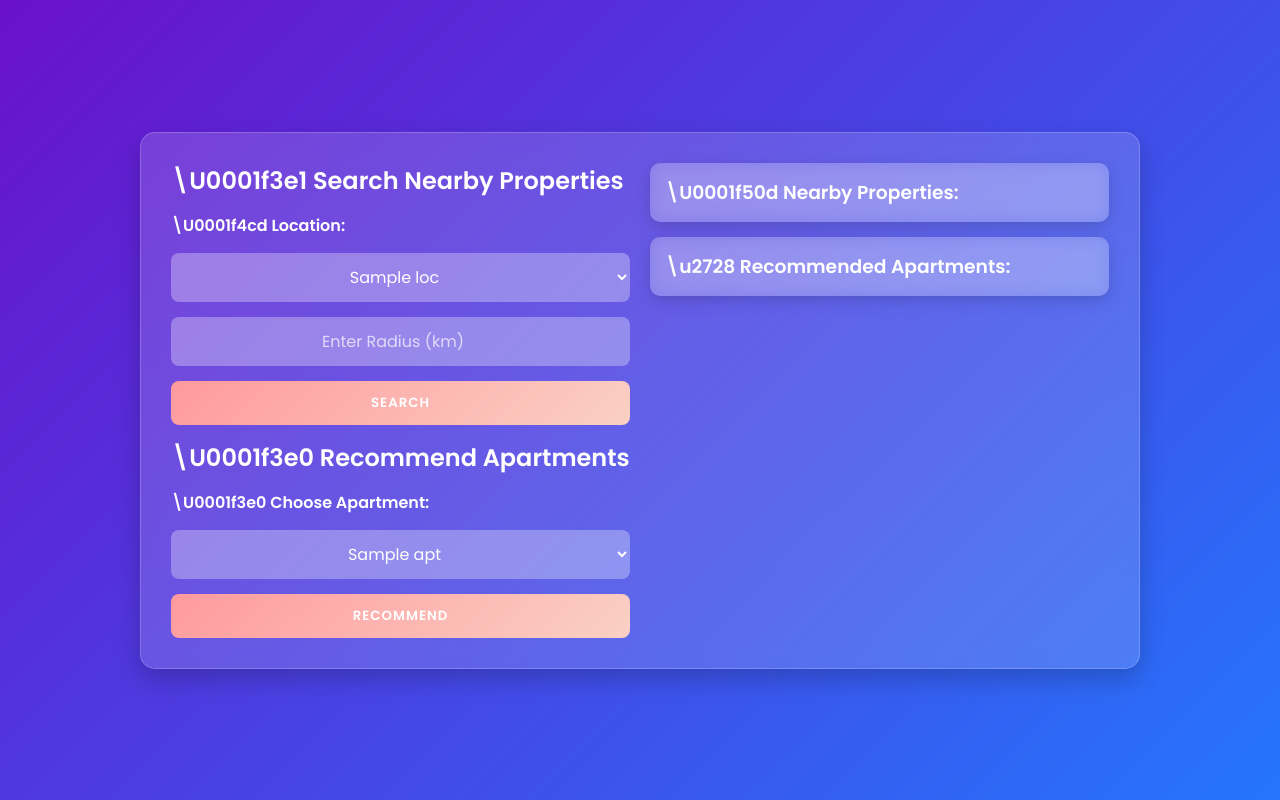
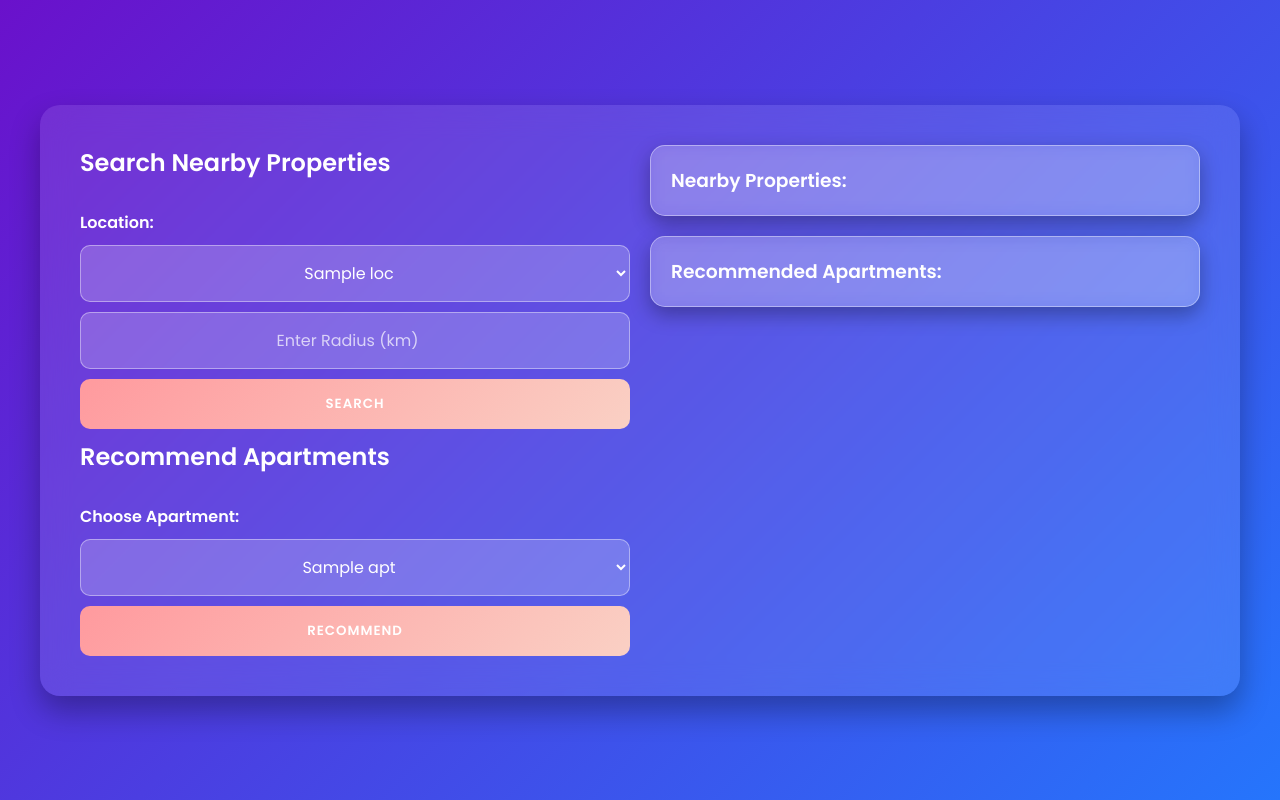
Before and after one commit to 2022BCD0052/Real-Estate-Project, a Flask app: template templates/aa.html in a window 1280 px wide. Run offline with Flask 3, Linux system fonts and the light colour scheme; the template is opened without the code that fills it: most values are stand-ins (such as "Sample title", 1, 10 or a date in 2020).

Commit message:
Update app.log for enhanced logging; improve HTML layout and styling for better user experience

```diff
--- a/templates/aa.html
+++ b/templates/aa.html
@@ -21,39 +21,45 @@
             align-items: center;
             min-height: 100vh;
             padding: 20px;
+            color: #fff;
         }
         .container {
-            width: 90%;
-            max-width: 1000px;
-            background: rgba(255, 255, 255, 0.15);
-            backdrop-filter: blur(10px);
-            padding: 30px;
-            border-radius: 15px;
-            box-shadow: 0 10px 25px rgba(0, 0, 0, 0.2);
-            color: white;
-            border: 1px solid rgba(255, 255, 255, 0.2);
+            width: 100%;
+            max-width: 1200px;
+            background: rgba(255, 255, 255, 0.1);
+            backdrop-filter: blur(15px);
+            padding: 40px;
+            border-radius: 20px;
+            box-shadow: 0 15px 30px rgba(0, 0, 0, 0.3);
             display: grid;
-            grid-template-columns: 1fr 1fr; /* Two equal columns */
+            grid-template-columns: 1fr 1fr;
             gap: 20px;
+            font-size: 16px;
         }
 
         /* Left Column: Inputs */
         .input-container {
             display: flex;
             flex-direction: column;
-            gap: 15px;
+            gap: 10px;
+        }
+        h2 {
+            font-size: 1.5rem;
+            margin-bottom: 20px;
+            font-weight: 600;
+            color: #fff;
         }
         label {
             font-weight: bold;
         }
         select, input {
             width: 100%;
-            padding: 12px;
+            padding: 15px;
             font-size: 16px;
-            border-radius: 8px;
-            border: none;
-            background: rgba(255, 255, 255, 0.3);
-            color: white;
+            border-radius: 10px;
+            border: 1px solid rgba(255, 255, 255, 0.4);
+            background: rgba(255, 255, 255, 0.2);
+            color: #fff;
             text-align: center;
         }
         input::placeholder {
@@ -63,8 +69,8 @@
             background: linear-gradient(135deg, #ff9a9e, #fad0c4);
             color: white;
             font-weight: bold;
-            padding: 12px;
-            border-radius: 8px;
+            padding: 15px;
+            border-radius: 10px;
             border: none;
             cursor: pointer;
             transition: 0.3s;
@@ -80,35 +86,39 @@
         .output-container {
             display: flex;
             flex-direction: column;
-            gap: 15px;
+            gap: 20px;
         }
         .results, .recommendations {
-            padding: 15px;
+            padding: 20px;
             background: rgba(255, 255, 255, 0.2);
             backdrop-filter: blur(8px);
-            border-radius: 10px;
-            box-shadow: 0 5px 15px rgba(0, 0, 0, 0.15);
+            border-radius: 15px;
+            box-shadow: 0 8px 20px rgba(0, 0, 0, 0.3);
             text-align: left;
-            max-height: 250px; /* Fixed height */
-            overflow-y: auto; /* Scroll if content overflows */
+            max-height: 300px;
+            overflow-y: auto;
+            border: 1px solid rgba(255, 255, 255, 0.4);
         }
         ul {
             list-style: none;
             padding: 0;
         }
         ul li {
-            background: rgba(255, 255, 255, 0.3);
+            background: rgba(255, 255, 255, 0.4);
             padding: 12px;
             border-radius: 6px;
             box-shadow: 0 2px 5px rgba(0, 0, 0, 0.1);
-            color: white;
-            margin-bottom: 5px;
+            color: #fff;
+            margin-bottom: 10px;
         }
 
         /* Responsive Design */
         @media (max-width: 768px) {
             .container {
-                grid-template-columns: 1fr; /* Single column on small screens */
+                grid-template-columns: 1fr;
+            }
+            .input-container {
+                gap: 15px;
             }
         }
     </style>
@@ -118,8 +128,8 @@
     <div class="container">
         <!-- Left Column: Inputs -->
         <div class="input-container">
-            <h2>\U0001f3e1 Search Nearby Properties</h2>
-            <label for="location">\U0001f4cd Location:</label>
+            <h2> Search Nearby Properties</h2>
+            <label for="location">Location:</label>
             <select id="location">
                 {% for loc in locations %}
                     <option value="{{ loc }}">{{ loc }}</option>
@@ -128,8 +138,8 @@
             <input type="number" id="radius" placeholder="Enter Radius (km)">
             <button onclick="searchProperties()">Search</button>
 
-            <h2>\U0001f3e0 Recommend Apartments</h2>
-            <label for="apartment">\U0001f3e0 Choose Apartment:</label>
+            <h2> Recommend Apartments</h2>
+            <label for="apartment">Choose Apartment:</label>
             <select id="apartment">
                 {% for apt in apartments %}
                     <option value="{{ apt }}">{{ apt }}</option>
@@ -140,8 +150,8 @@
 
         <!-- Right Column: Outputs -->
         <div class="output-container">
-            <div id="results" class="results"><h3>\U0001f50d Nearby Properties:</h3></div>
-            <div id="recommendations" class="recommendations"><h3>\u2728 Recommended Apartments:</h3></div>
+            <div id="results" class="results"><h3>Nearby Properties:</h3></div>
+            <div id="recommendations" class="recommendations"><h3>Recommended Apartments:</h3></div>
         </div>
     </div>
 
@@ -156,7 +166,7 @@
                 contentType: "application/json",
                 data: JSON.stringify({ location: location, radius: radius }),
                 success: function(response) {
-                    let resultHTML = "<h3>\U0001f3d9 Nearby Properties:</h3><ul>";
+                    let resultHTML = "<h3>\U0001f3d9\ufe0f Nearby Properties:</h3><ul>";
                     response.forEach(property => {
                         resultHTML += `<li><strong>${property.name}</strong> - ${property.distance_km} km away</li>`;
                     });
@@ -178,7 +188,7 @@
                 contentType: "application/json",
                 data: JSON.stringify({ apartment: apartment }),
                 success: function(response) {
-                    let recHTML = "<h3>\U0001f3e0 Recommended Apartments:</h3><ul>";
+                    let recHTML = "<h3>\U0001f3e1 Recommended Apartments:</h3><ul>";
                     response.forEach(rec => {
                         recHTML += `<li><strong>${rec.PropertyName}</strong> (Score: ${rec.SimilarityScore.toFixed(2)})</li>`;
                     });
```
Also changed, not shown: 1 other file.
